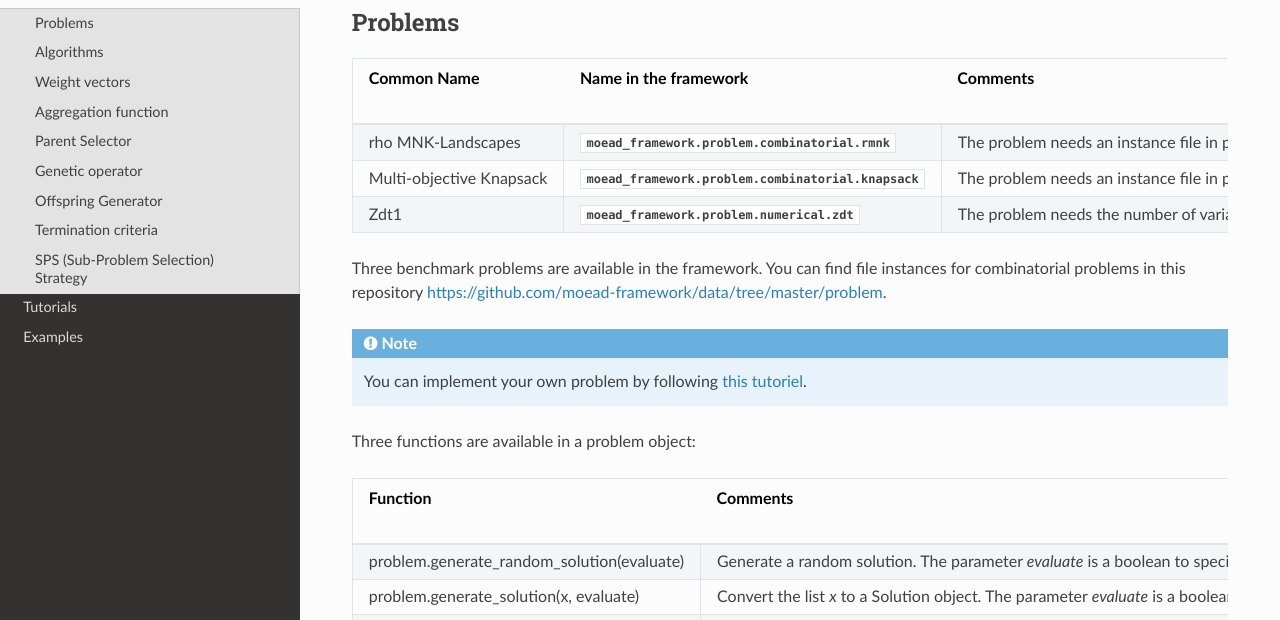
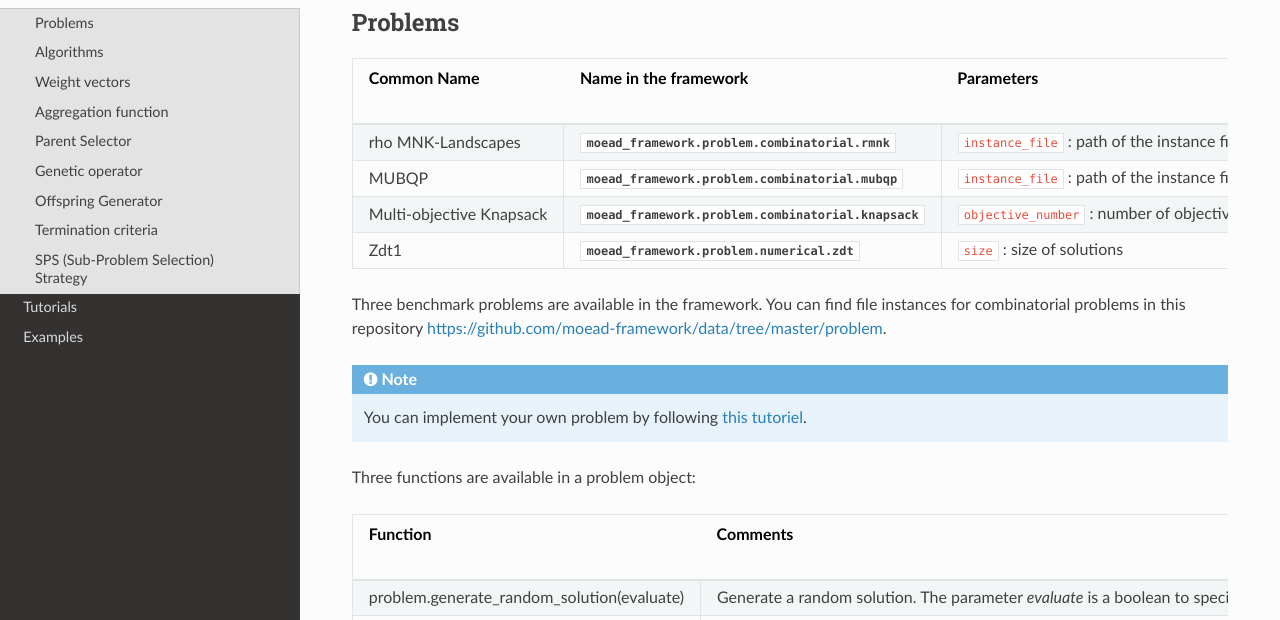
Before and after one commit to moead-framework/documentation, a plain HTML site: page docs/html/documentation.html in a window 1280 px wide. Shown: the part 158-778 px from the top of the page. Drawn offline with Linux system fonts and the light colour scheme.

Commit message:
update doc

```diff
--- a/docs/html/documentation.html
+++ b/docs/html/documentation.html
@@ -167,28 +167,32 @@
 <h2>Problems<a class="headerlink" href="#problems" title="Permalink to this headline">¶</a></h2>
 <table class="docutils align-default">
 <colgroup>
-<col style="width: 25%" />
-<col style="width: 34%" />
-<col style="width: 41%" />
+<col style="width: 21%" />
+<col style="width: 28%" />
+<col style="width: 50%" />
 </colgroup>
 <thead>
 <tr class="row-odd"><th class="head"><p>Common Name</p></th>
 <th class="head"><p>Name in the framework</p></th>
-<th class="head"><p>Comments</p></th>
+<th class="head"><p>Parameters</p></th>
 </tr>
 </thead>
 <tbody>
 <tr class="row-even"><td><p>rho MNK-Landscapes</p></td>
 <td><p><code class="xref py py-class docutils literal notranslate"><span class="pre">moead_framework.problem.combinatorial.rmnk</span></code></p></td>
-<td><p>The problem needs an instance file in parameter</p></td>
+<td><p><code class="code docutils literal notranslate"><span class="pre">instance_file</span></code> : path of the instance file</p></td>
 </tr>
-<tr class="row-odd"><td><p>Multi-objective Knapsack</p></td>
+<tr class="row-odd"><td><p>MUBQP</p></td>
+<td><p><code class="xref py py-class docutils literal notranslate"><span class="pre">moead_framework.problem.combinatorial.mubqp</span></code></p></td>
+<td><p><code class="code docutils literal notranslate"><span class="pre">instance_file</span></code> : path of the instance file</p></td>
+</tr>
+<tr class="row-even"><td><p>Multi-objective Knapsack</p></td>
 <td><p><code class="xref py py-class docutils literal notranslate"><span class="pre">moead_framework.problem.combinatorial.knapsack</span></code></p></td>
-<td><p>The problem needs an instance file in parameter</p></td>
+<td><p><code class="code docutils literal notranslate"><span class="pre">objective_number</span></code> : number of objective, <code class="code docutils literal notranslate"><span class="pre">instance_file</span></code> : path of the instance file</p></td>
 </tr>
-<tr class="row-even"><td><p>Zdt1</p></td>
+<tr class="row-odd"><td><p>Zdt1</p></td>
 <td><p><code class="xref py py-class docutils literal notranslate"><span class="pre">moead_framework.problem.numerical.zdt</span></code></p></td>
-<td><p>The problem needs the number of variables in parameter</p></td>
+<td><p><code class="code docutils literal notranslate"><span class="pre">size</span></code> : size of solutions</p></td>
 </tr>
 </tbody>
 </table>
```
Also changed, not shown: docs/html/_sources/documentation.rst.txt, docs/html/searchindex.js, 1 other file.
